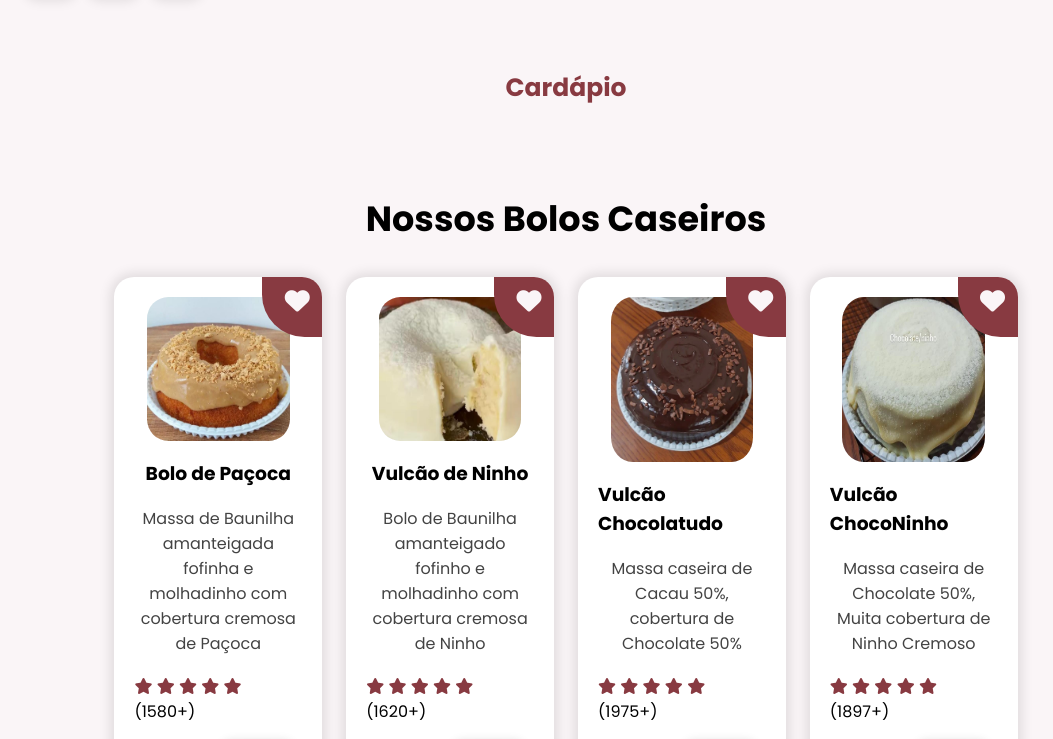
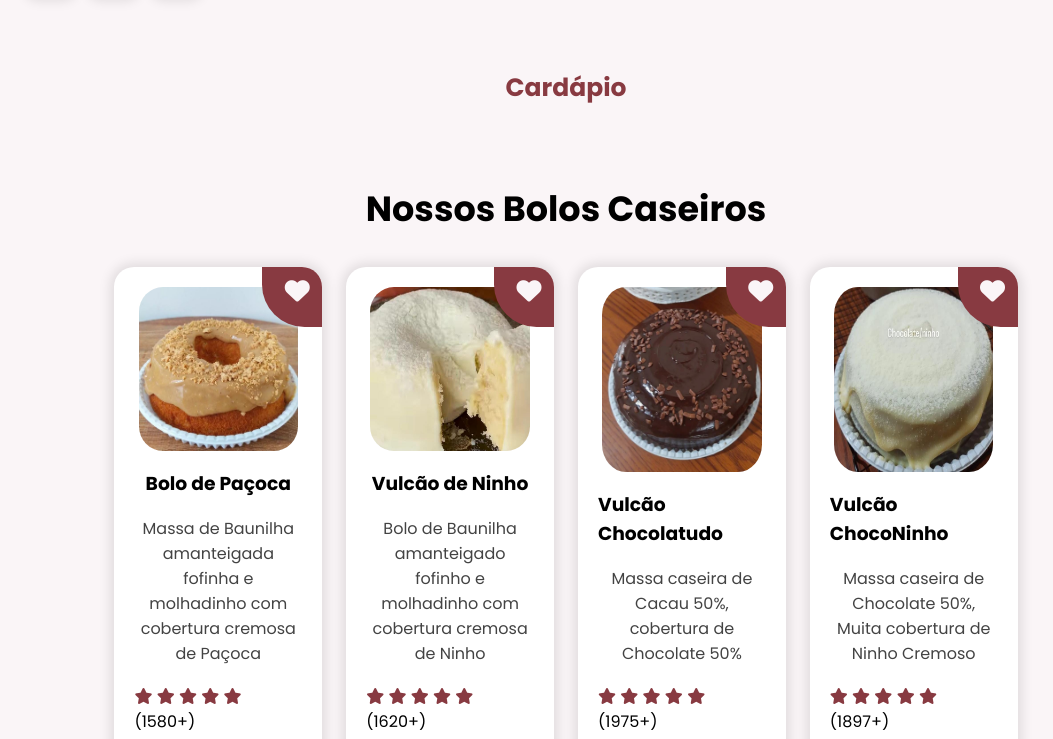
Before and after one commit to 8183alexandre/Fica-tem-Bollo-, a plain HTML site: page index.html in a window 1280 px wide. Shown: the part 764-1503 px from the top of the page, without its empty margins (74-1127 px from the left). Drawn offline with nearby package versions, Linux system fonts and the light colour scheme; files whose address does not match are found by name.

Commit message:
Atualizar o menu.css

```diff
--- a/src/styles/menu.css
+++ b/src/styles/menu.css
@@ -20,8 +20,8 @@
 #dishes img{
 
     display: flex;
-    width: 85%;
-    height: 35%;
+    width: 95%;
+    height: 45%;
     border-radius: 15%;
 }
 
```
